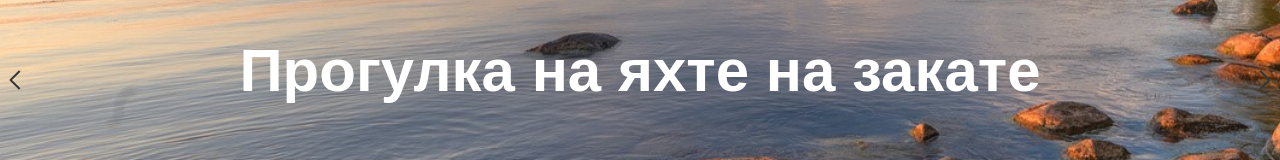
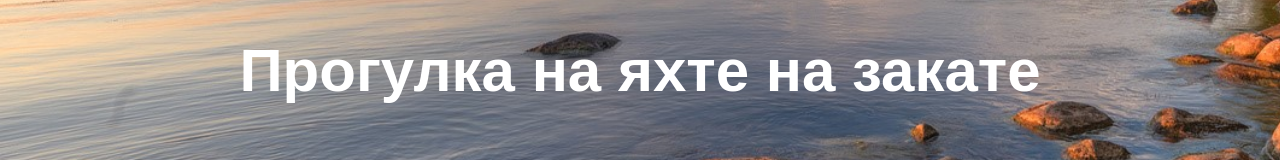
Before and after one commit to minskyacht/yacht, a React (Create React App) app: page / in a window 1280 px wide. Shown: the part 335-495 px from the top of the page. Built offline with nearby package versions, Linux system fonts and the light colour scheme; a web font is replaced by a local one.

Commit message:
fix speed

```diff
--- a/src/HeaderHat/HeaderHat.js
+++ b/src/HeaderHat/HeaderHat.js
@@ -1,23 +1,21 @@
 import './HeaderHat.css'
 import {HEADER_TITLES} from "../constants";
 import Slider from "react-slick";
-import arrow from "../images/arrow.svg";
+import {useMedia} from "../hooks/useMedia";
 
+export const HeaderHat=({windowHeight,windowWidth})=>{
+    const device = useMedia();
     const settings = {
         infinite: true,
         autoplay: true,
-    speed: 2000,
+        speed: device === 'phone' ? 1000 : 2000,
         autoplaySpeed: 4000,
         slidesToShow: 1,
         slidesToScroll: 1,
         draggable:true,
-    arrows: true,
-    pauseOnHover: false,
-    nextArrow: <img src={arrow} alt='next'/>,
-    prevArrow: <img src={arrow} alt='prev'/>
+        arrows: false,
+        pauseOnHover: false
     };
-
-export const HeaderHat=({windowHeight,windowWidth})=>{
 
     return (
         <div className="header_hat" style={{height:`${windowHeight+80}px`}}>
```
Lines whose indentation alone changed are shown as unchanged.
